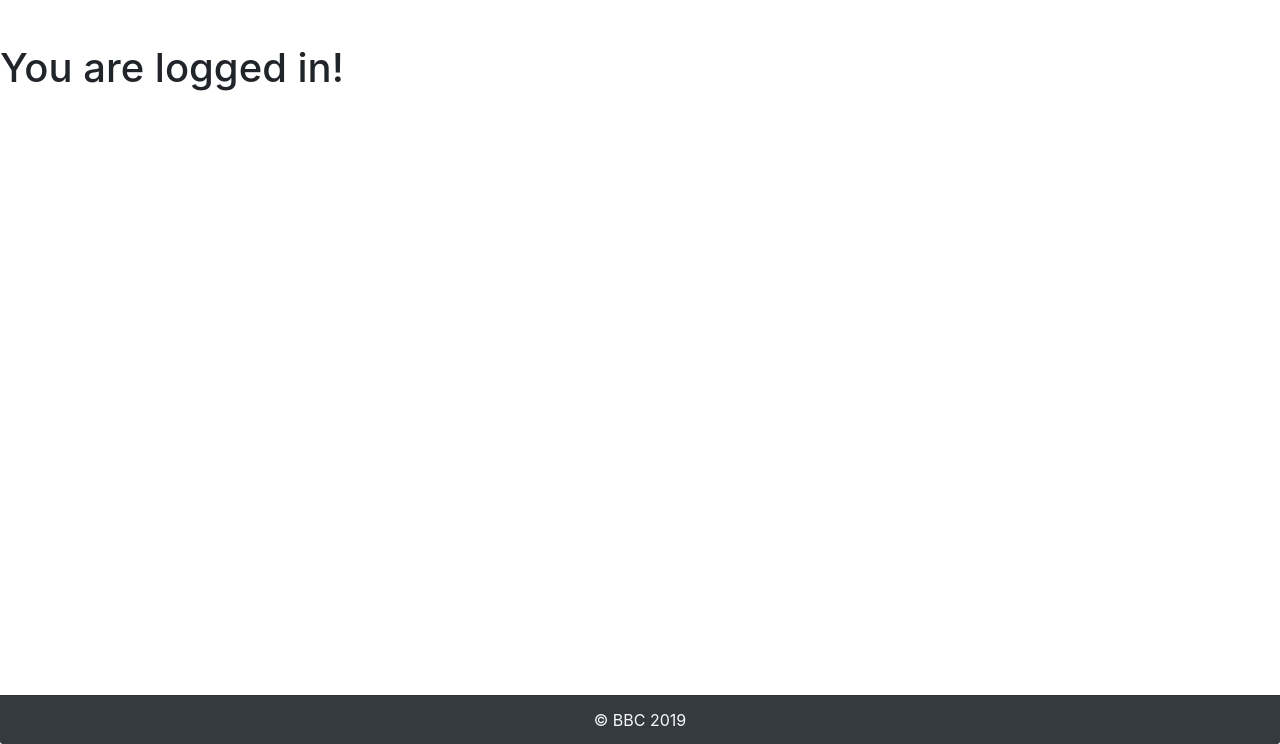
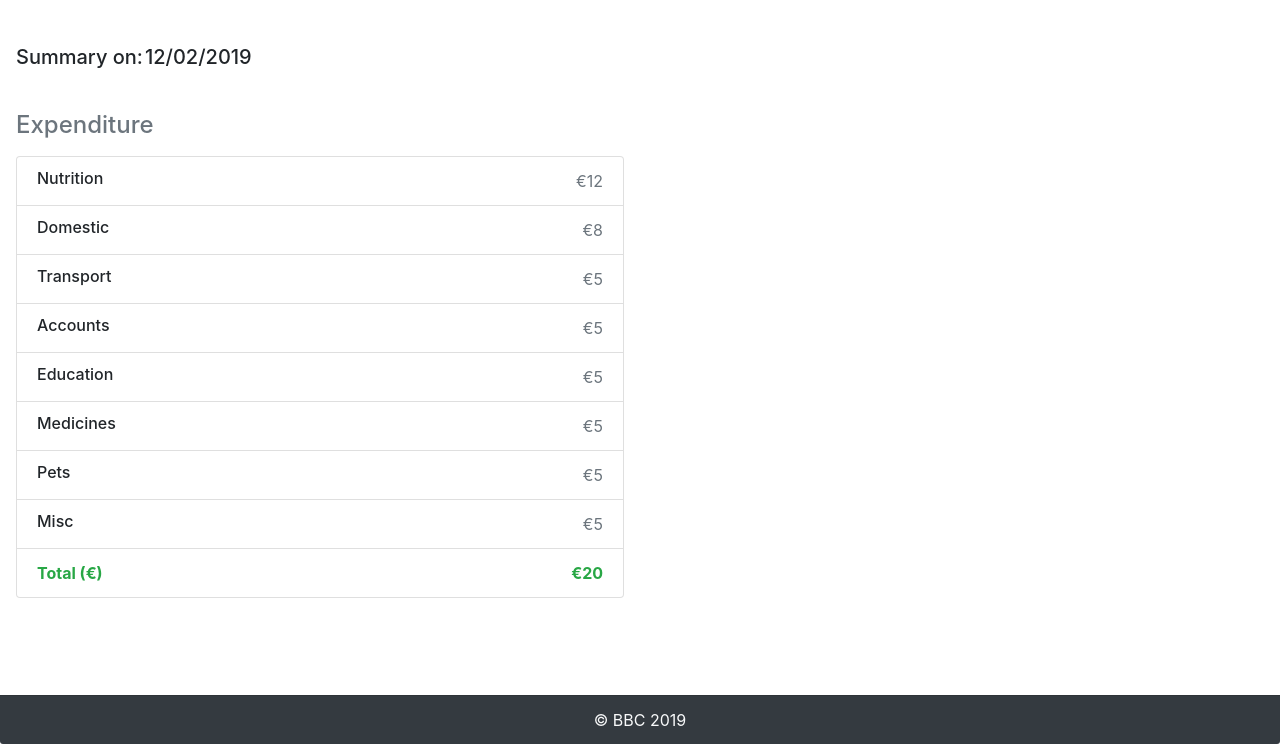
Before and after one commit to Vlad1kaM1ra/pfm, a Flask app: page / in a window 1280 px wide. Shown: the part 56-800 px from the top of the page. Run offline with Flask 2, Linux system fonts and the light colour scheme; the visitor is signed in with stand-in values (Sample User, id 1); data comes from the database, SQL or seed files in the repository; data that the repository does not hold is empty; some libraries are stand-ins or nearby versions.

```diff
--- a/templates/index.html
+++ b/templates/index.html
@@ -6,6 +6,71 @@
 
 {% block main %}
     <main class="login">
-        <h1>You are logged in!</h1>
+        <div class="side-div-wrapper col-md-4 order-md-2 mb-4">
+            <div class="div-one"><h5 class="mb-3">Summary on:</h5></div>
+            <div class="div-two"><h5 class="mb-3" id="currentDate"></h5></div>
+        </div>
+
+        <div class="side-div-wrapper">
+            <div class="col-md-6 order-md-2 mb-4 div-one">
+                <h4 class="d-flex justify-content-between align-items-center mb-3">
+                    <span class="text-muted">Expenditure</span>
+                </h4>
+                <ul class="list-group mb-3">
+                    <li class="list-group-item d-flex justify-content-between lh-condensed">
+                        <div>
+                            <h6 class="my-0">Nutrition</h6>
+                        </div>
+                        <span class="text-muted">&euro;12</span>
+                    </li>
+                    <li class="list-group-item d-flex justify-content-between lh-condensed">
+                        <div>
+                            <h6 class="my-0">Domestic</h6>
+                        </div>
+                        <span class="text-muted">&euro;8</span>
+                    </li>
+                    <li class="list-group-item d-flex justify-content-between lh-condensed">
+                        <div>
+                            <h6 class="my-0">Transport</h6>
+                        </div>
+                        <span class="text-muted">&euro;5</span>
+                    </li>
+                    <li class="list-group-item d-flex justify-content-between lh-condensed">
+                        <div>
+                            <h6 class="my-0">Accounts</h6>
+                        </div>
+                        <span class="text-muted">&euro;5</span>
+                    </li>
+                    <li class="list-group-item d-flex justify-content-between lh-condensed">
+                        <div>
+                            <h6 class="my-0">Education</h6>
+                        </div>
+                        <span class="text-muted">&euro;5</span>
+                    </li>
+                    <li class="list-group-item d-flex justify-content-between lh-condensed">
+                        <div>
+                            <h6 class="my-0">Medicines</h6>
+                        </div>
+                        <span class="text-muted">&euro;5</span>
+                    </li>
+                    <li class="list-group-item d-flex justify-content-between lh-condensed">
+                        <div>
+                            <h6 class="my-0">Pets</h6>
+                        </div>
+                        <span class="text-muted">&euro;5</span>
+                    </li>
+                    <li class="list-group-item d-flex justify-content-between lh-condensed">
+                        <div>
+                            <h6 class="my-0">Misc</h6>
+                        </div>
+                        <span class="text-muted">&euro;5</span>
+                    </li>
+                    <li class="list-group-item d-flex justify-content-between text-success">
+                        <span><strong>Total (&euro;)</strong></span>
+                        <strong>&euro;20</strong>
+                    </li>
+                </ul>
+            </div>
+        </div>
     </main>
 {% endblock %}
--- a/templates/layout.html
+++ b/templates/layout.html
@@ -5,9 +5,18 @@
     <link href="https://stackpath.bootstrapcdn.com/bootstrap/4.2.1/css/bootstrap.min.css" rel="stylesheet">
     <link href="/static/styles.css" rel="stylesheet">
     <script src="/static/scripts.js"></script>
+    <script src="https://code.jquery.com/jquery-3.3.1.slim.min.js"
+            integrity="sha384-q8i/X+965DzO0rT7abK41JStQIAqVgRVzpbzo5smXKp4YfRvH+8abtTE1Pi6jizo"
+            crossorigin="anonymous"></script>
+    <script src="https://cdnjs.cloudflare.com/ajax/libs/popper.js/1.14.6/umd/popper.min.js"
+            integrity="sha384-wHAiFfRlMFy6i5SRaxvfOCifBUQy1xHdJ/yoi7FRNXMRBu5WHdZYu1hA6ZOblgut"
+            crossorigin="anonymous"></script>
+    <script src="https://stackpath.bootstrapcdn.com/bootstrap/4.2.1/js/bootstrap.min.js"
+            integrity="sha384-B0UglyR+jN6CkvvICOB2joaf5I4l3gm9GU6Hc1og6Ls7i6U/mkkaduKaBhlAXv9k"
+            crossorigin="anonymous"></script>
     <title>{% block title %}{% endblock %}</title>
 </head>
-<body>
+<body onload="getCurrentDate()">
 <nav class="navbar navbar-expand-md navbar-dark fixed-top bg-dark">
     <a class="navbar-brand" href="#">PFM</a>
     {% if session.user_id %}
```
Also changed, not shown: scripts.sql (+58 -24 lines), static/scripts.js (+101 -97 lines).
